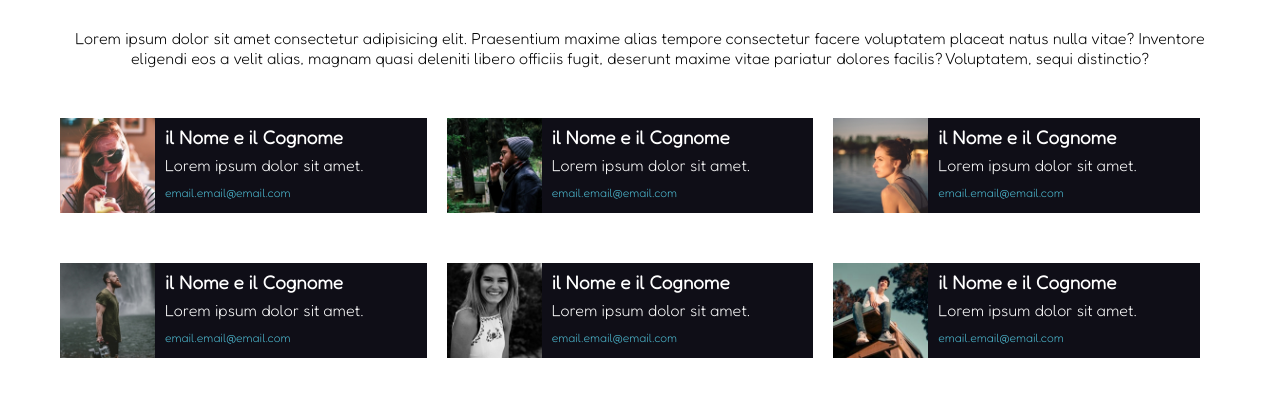
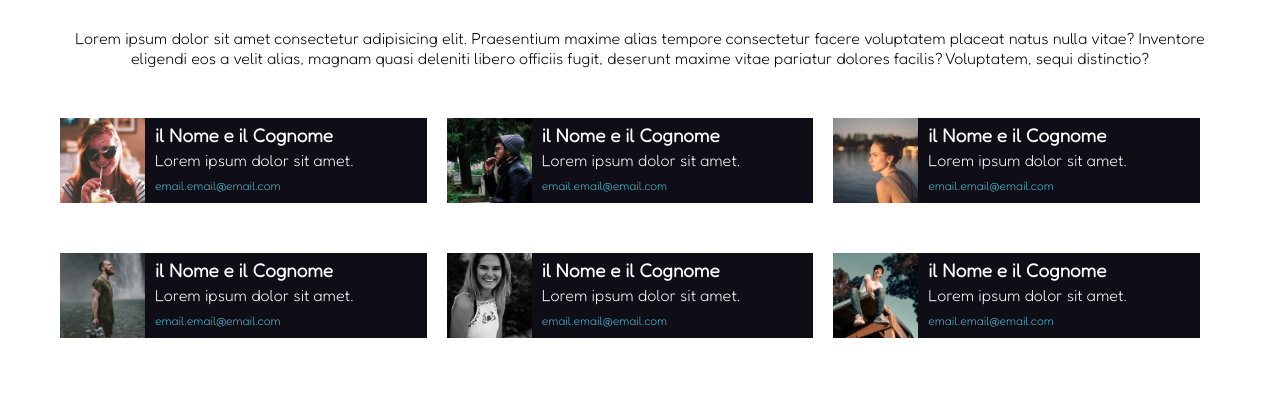
Before and after one commit to CristianUrsino/html-css-float-cards, a plain HTML site: page index.html in a window 1280 px wide. Shown: the part 91-488 px from the top of the page. Drawn offline with Linux system fonts and the light colour scheme.

Commit message:
scaling articols

```diff
--- a/style/style.css
+++ b/style/style.css
@@ -38,8 +38,8 @@ article{
     min-width: 320px;
 }
 .photo-card{
-    min-width: 95px;
-    width: calc(28% - 10px);
+    min-width: 85px;
+    width: calc(100% / 4 - 10px);
     margin-right: 10px;
 }
 .photo{
@@ -49,7 +49,7 @@ article{
 .text-card{
     padding-top: 5px;
     color:white;
-    line-height: 28px;
+    line-height: 25px;
     margin-right: 10px;
 }
 .text-card>.email{
```
